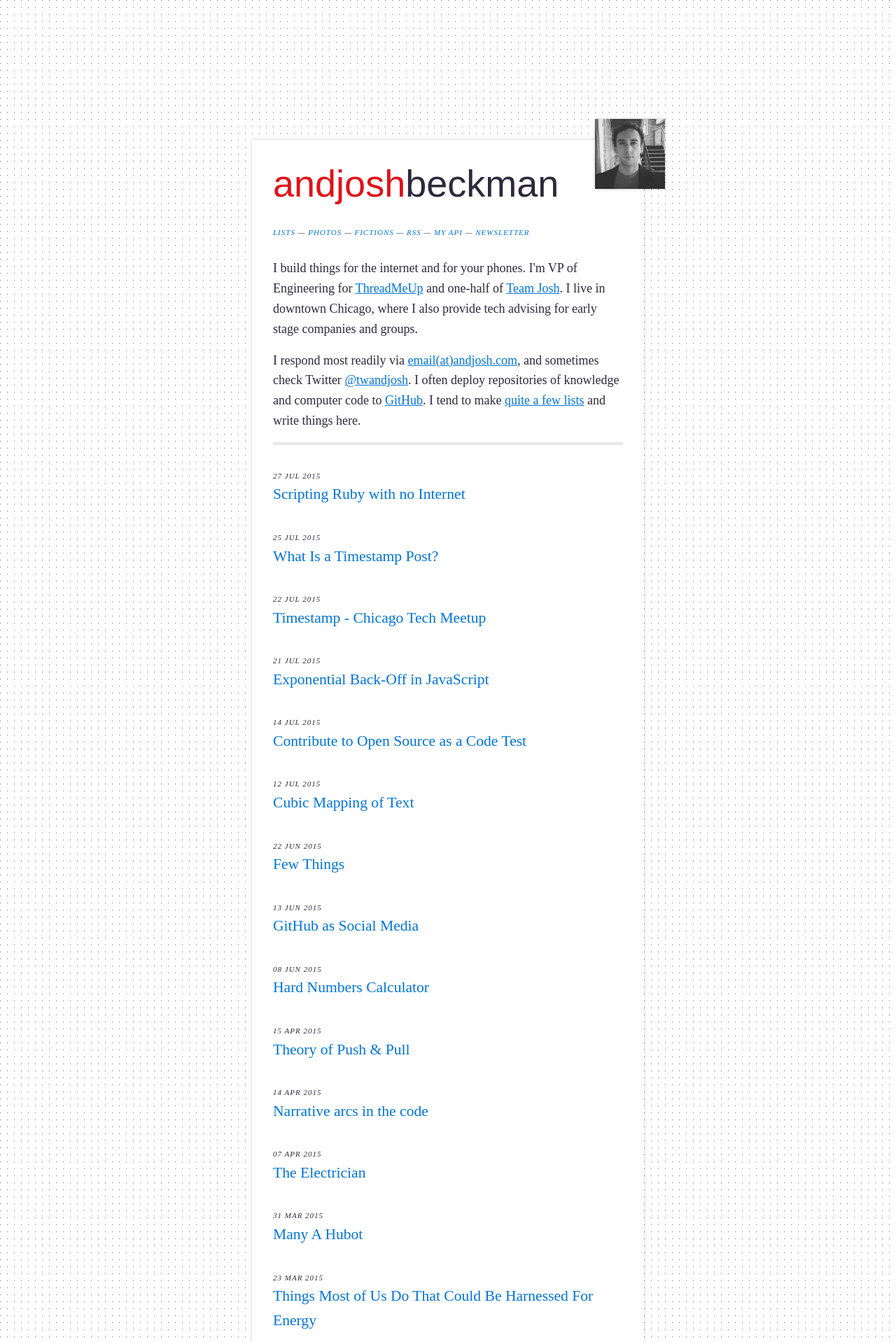
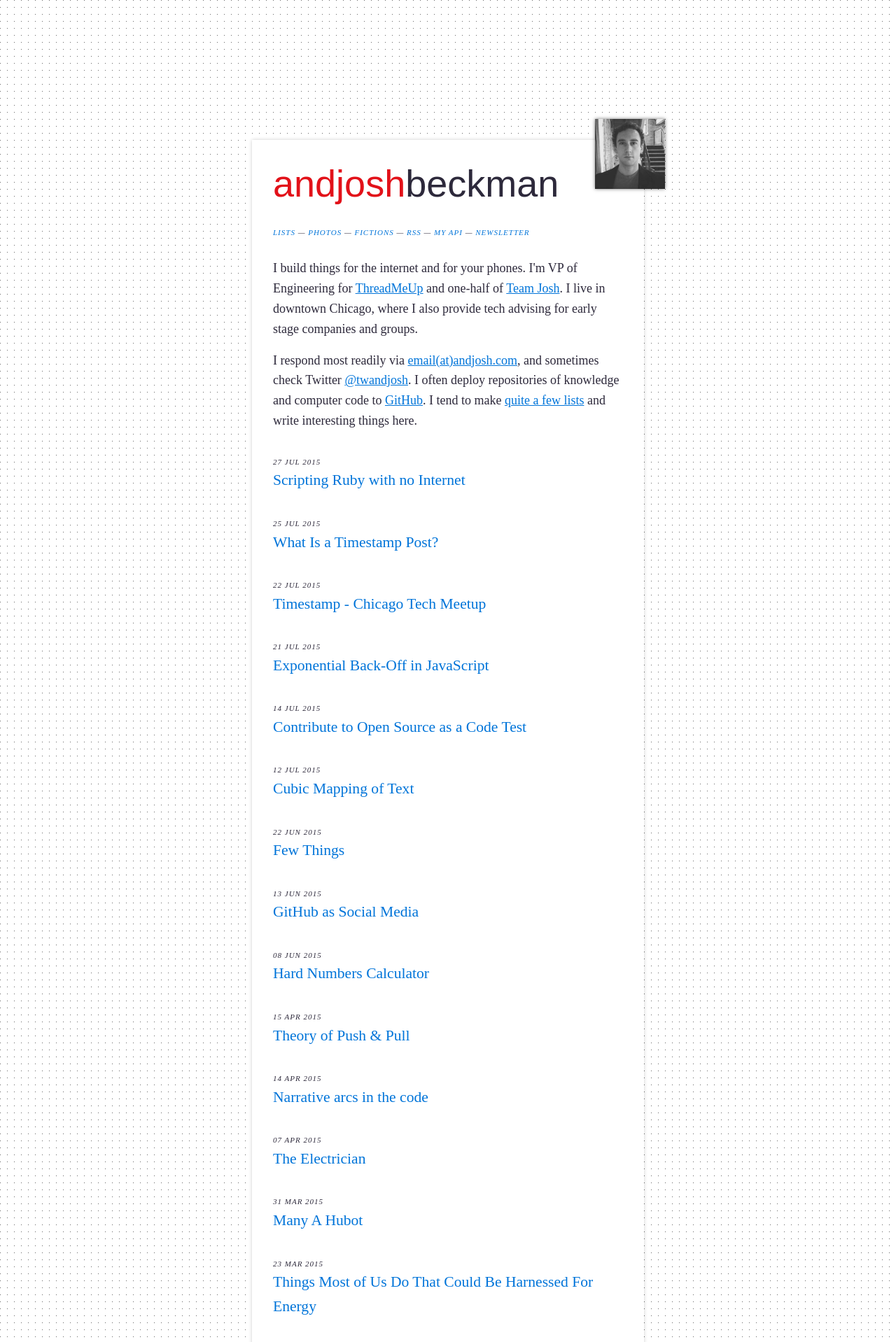
Before and after one commit to joshbeckman/andjosh.github.io, a Jekyll site: the page built from index.html, in a window 1280 px wide. Shown: the top 1918 px of the page at 70% size. Built offline with Jekyll 4.4.1, drawn with Linux system fonts in a browser that asks for light colours; Markdown is read by kramdown in place of the engine named in the settings.

Commit message:
still undecided

```diff
--- a/index.html
+++ b/index.html
@@ -16,12 +16,24 @@
         max-width: 100px;
         float: right;
         margin: -60px;
-        box-shadow:0 0 5px rgba(0,0,0,0.2);
+        box-shadow: 0 0 5px rgba(0,0,0,0.5);
+    }
+    .only-sm{
+        display: none;
+    }
+    @media only screen and (max-width :48em){
+        .only-sm{
+            display: initial;
+        }
+        img.josh-img {
+            margin: -30px;
+            box-shadow: none;
+        }
     }
 </style>
 <img src="/images/page/joshSm.jpg" alt="Josh" class="josh-img"/>
 <h1 class="site-title">
-    <a href="/" title="{{ site.title }}">{{ site.title }}</a>beckman
+    <a href="/" title="{{ site.title }}">{{ site.title }}</a><br class="only-sm">beckman
 </h1>
 <div class="about">
     <a href="/lists" title="Lists of Preset, Past, &amp; Future">Lists</a>
@@ -41,11 +53,10 @@
         I build things for the internet and for your phones. I'm VP of Engineering for <a href="http://threadmeup.com">ThreadMeUp</a> and one-half of <a href="http://teamjosh.co">Team Josh</a>. I live in downtown Chicago, where I also provide tech advising for early stage companies and groups.
     </p>
     <p>
-        I respond most readily via <a href="mailto:email@andjosh.com">email(at)andjosh.com</a>, and sometimes check Twitter <a href="http://twitter.com/twandjosh">@twandjosh</a>. I often deploy repositories of knowledge and computer code to <a href="http://github.com/andjosh">GitHub</a>. I tend to make <a href="/lists">quite a few lists</a> and write things here.
+        I respond most readily via <a href="mailto:email@andjosh.com">email(at)andjosh.com</a>, and sometimes check Twitter <a href="http://twitter.com/twandjosh">@twandjosh</a>. I often deploy repositories of knowledge and computer code to <a href="http://github.com/andjosh">GitHub</a>. I tend to make <a href="/lists">quite a few lists</a> and write interesting things here.
     </p>
-    <hr class="">
 </div>
-<ul class="posts">
+<ul id="posts"  class="posts">
   {% for post in site.posts %}
     <li>
         <span>{{ post.date | date_to_string }}</span> <a href="{{ post.url }}">{{ post.title }}</a>
```
Also changed, not shown: other parts of index.html (+1 -1 lines).
